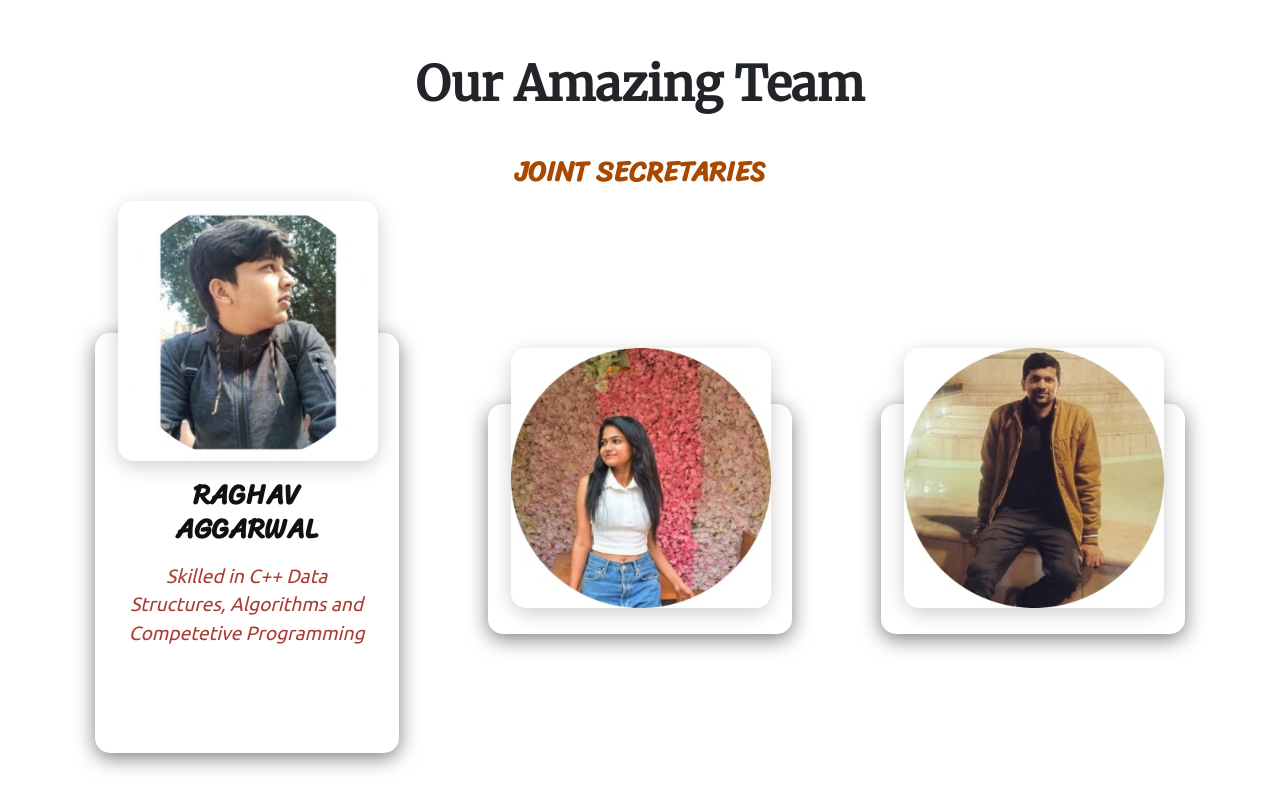
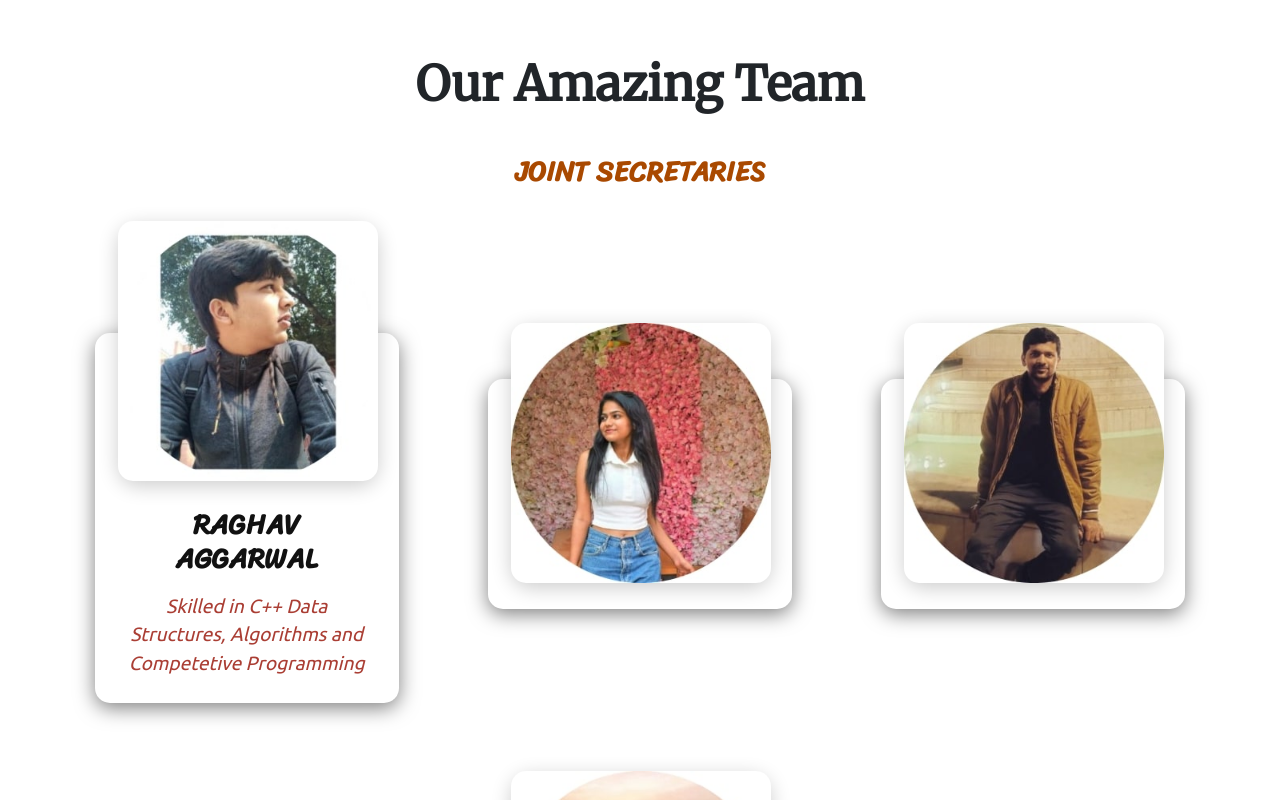
Before and after one commit to Mayank0017/Project, a plain HTML site: page index.html in a window 1280 px wide. In both pictures the pointer is over the element 246 px from the left and 3010 px from the top of the page. Shown: the part 2610-3410 px from the top of the page. Drawn offline with nearby package versions, Linux system fonts and the light colour scheme.

Commit message:
Update styles.css

```diff
--- a/css/styles.css
+++ b/css/styles.css
@@ -297,7 +297,7 @@ p {
 
 .mysection .mycard:hover {
   margin-top: 5rem;
-  height: 420px;
+  height: 370px;
 }
 
 
@@ -319,7 +319,7 @@ p {
 
 .mysection .mycard .mycontent {
   position: relative;
-  top: -170px;
+  top: -140px;
   padding: 10px 15px;
   color: #111;
   text-align: center;
```
